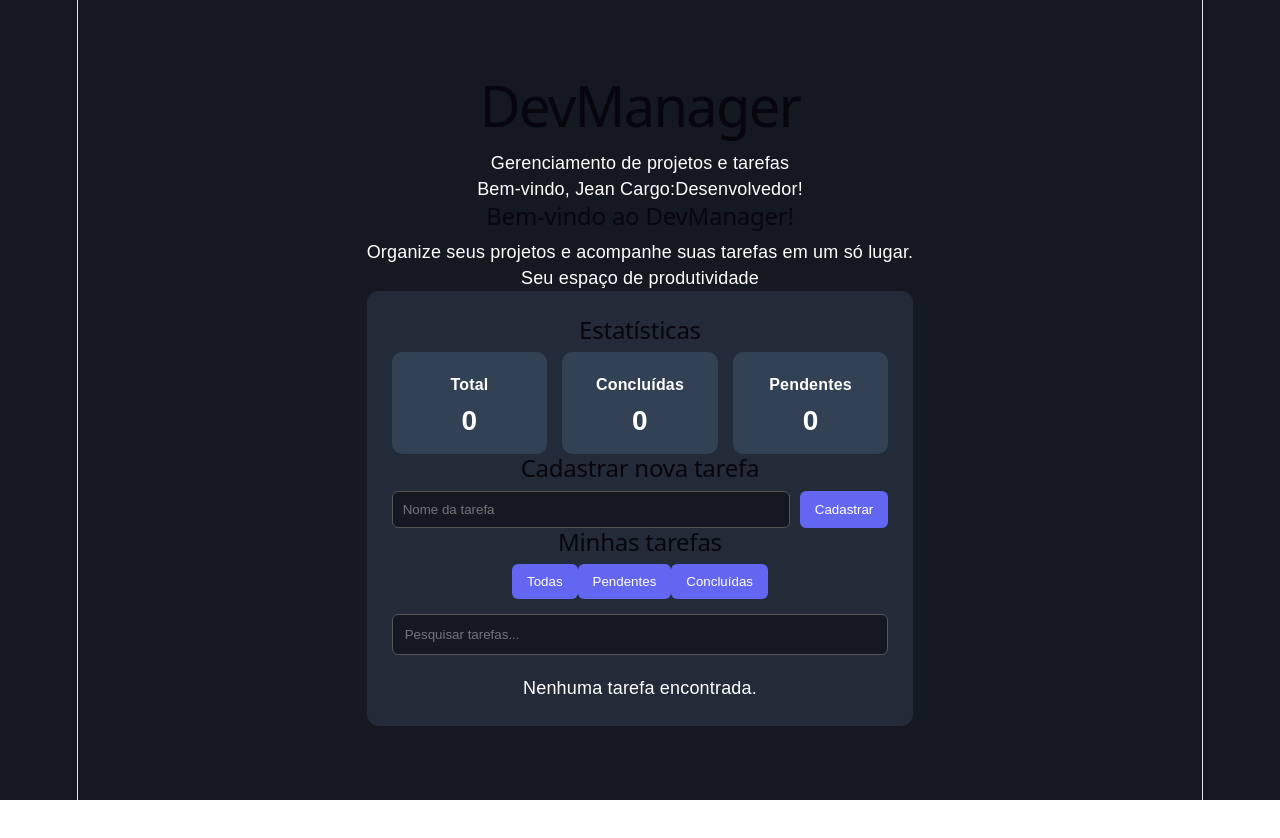
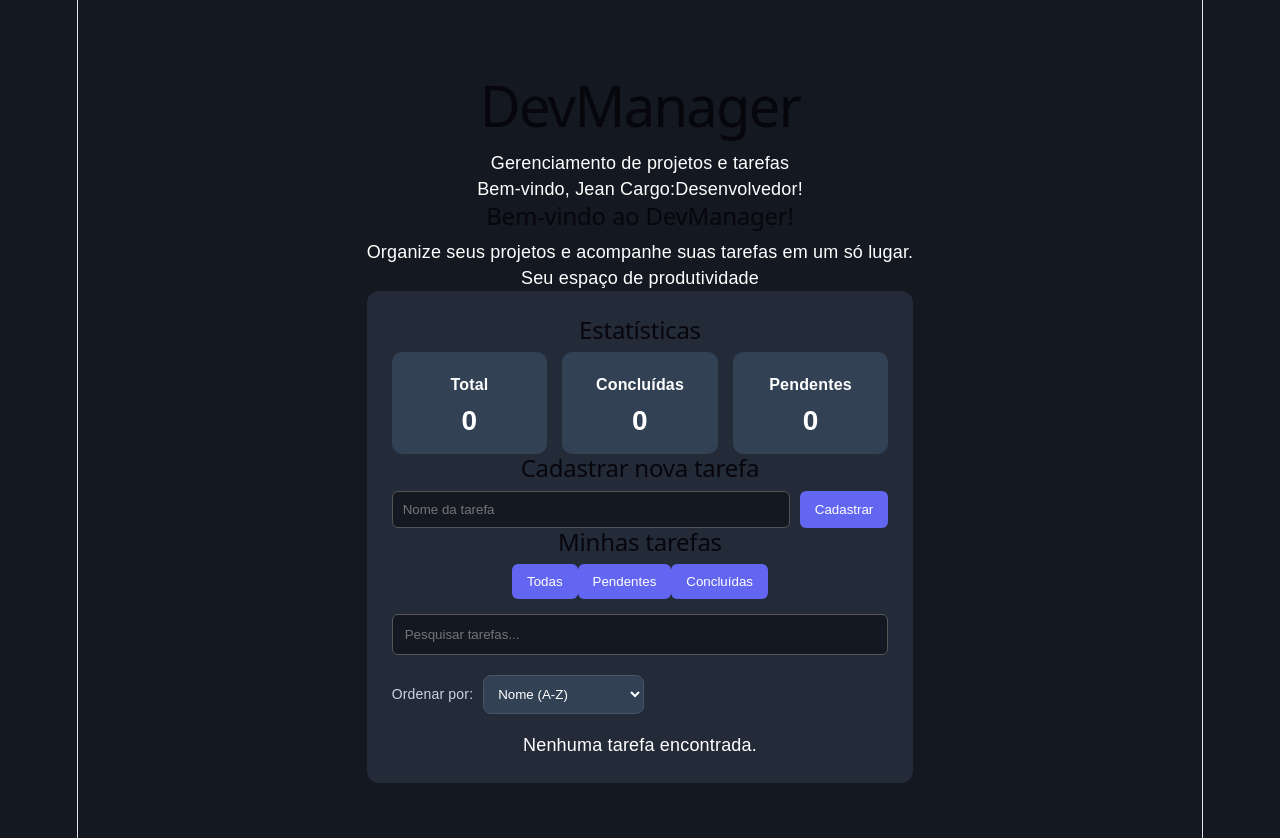
Before and after one commit to JeanDevMetal/DevManager, a React (Vite) app: page / in a window 1280 px wide. Shown: the top 838 px of the page. Before the commit the page ends 800 px from the top, so only its background shows below. Built offline with nearby package versions, Linux system fonts and the light colour scheme.

Commit message:
Adiciona ordenacao de tarefas

```diff
--- a/src/components/FormularioTarefa.jsx
+++ b/src/components/FormularioTarefa.jsx
@@ -1,5 +1,6 @@
 
 import { useState, useEffect } from "react";
+
 
 function FormularioTarefa() {
 
@@ -9,6 +10,8 @@ function FormularioTarefa() {
     const [textoEdicao, setTextoEdicao] = useState("");
     const [filtro, setFiltro] = useState("todas");
     const [busca, setBusca] = useState("");
+    const [ordenacao, setOrdenacao] = useState("az");
+
 
     // RECUPERAR TAREFAS DO LOCALSTORAGE
     const [tarefas, setTarefas] = useState(() => {
@@ -62,6 +65,26 @@ function FormularioTarefa() {
         return correspondeBusca && correspondeFiltro;
     });
 
+        const tarefasOrdenadas = [...tarefasFiltradas].sort((a, b) => {
+
+    if (ordenacao === "az") {
+        return a.nome.localeCompare(b.nome);
+    }
+
+    if (ordenacao === "za") {
+        return b.nome.localeCompare(a.nome);
+    }
+
+    if (ordenacao === "pendentes") {
+        return Number(a.concluida) - Number(b.concluida);
+    }
+
+    if (ordenacao === "concluidas") {
+        return Number(b.concluida) - Number(a.concluida);
+    }
+
+    return 0;
+});
     // CADASTRAR TAREFA
     function cadastrarTarefa() {
 
@@ -241,10 +264,24 @@ function FormularioTarefa() {
 
                 </div>
 
+                <div className="ordenacao">
+    <label>Ordenar por:</label>
+
+    <select
+        value={ordenacao}
+        onChange={(e) => setOrdenacao(e.target.value)}
+    >
+        <option value="az">Nome (A-Z)</option>
+        <option value="za">Nome (Z-A)</option>
+        <option value="pendentes">Pendentes primeiro</option>
+        <option value="concluidas">Concluídas primeiro</option>
+    </select>
+</div>
+
                 {/* LISTA DE TAREFAS */}
                 <ul className="lista-tarefas">
 
-                    {tarefasFiltradas.map((tarefa) => (
+                    {tarefasOrdenadas.map((tarefa) => (
 
                         <li
                             key={tarefa.id}
--- a/src/styles/DevManager.css
+++ b/src/styles/DevManager.css
@@ -159,3 +159,26 @@ body {
     box-sizing: border-box;
     padding: 12px;
 }
+
+
+.ordenacao {
+    display: flex;
+    align-items: center;
+    gap: 10px;
+    margin: 15px 0;
+}
+
+.ordenacao label {
+    color: #cbd5e1;
+    font-size: 14px;
+}
+
+.ordenacao select {
+    background-color: #334155;
+    color: #ffffff;
+    border: 1px solid #475569;
+    border-radius: 8px;
+    padding: 10px;
+    cursor: pointer;
+    transition: border-color 0.2s;
+}
```
Also changed, not shown: package.json (+6 -3 lines), src/App.css (line endings or trailing spaces), 1 other file (tests, documents, lock files or other folders).
